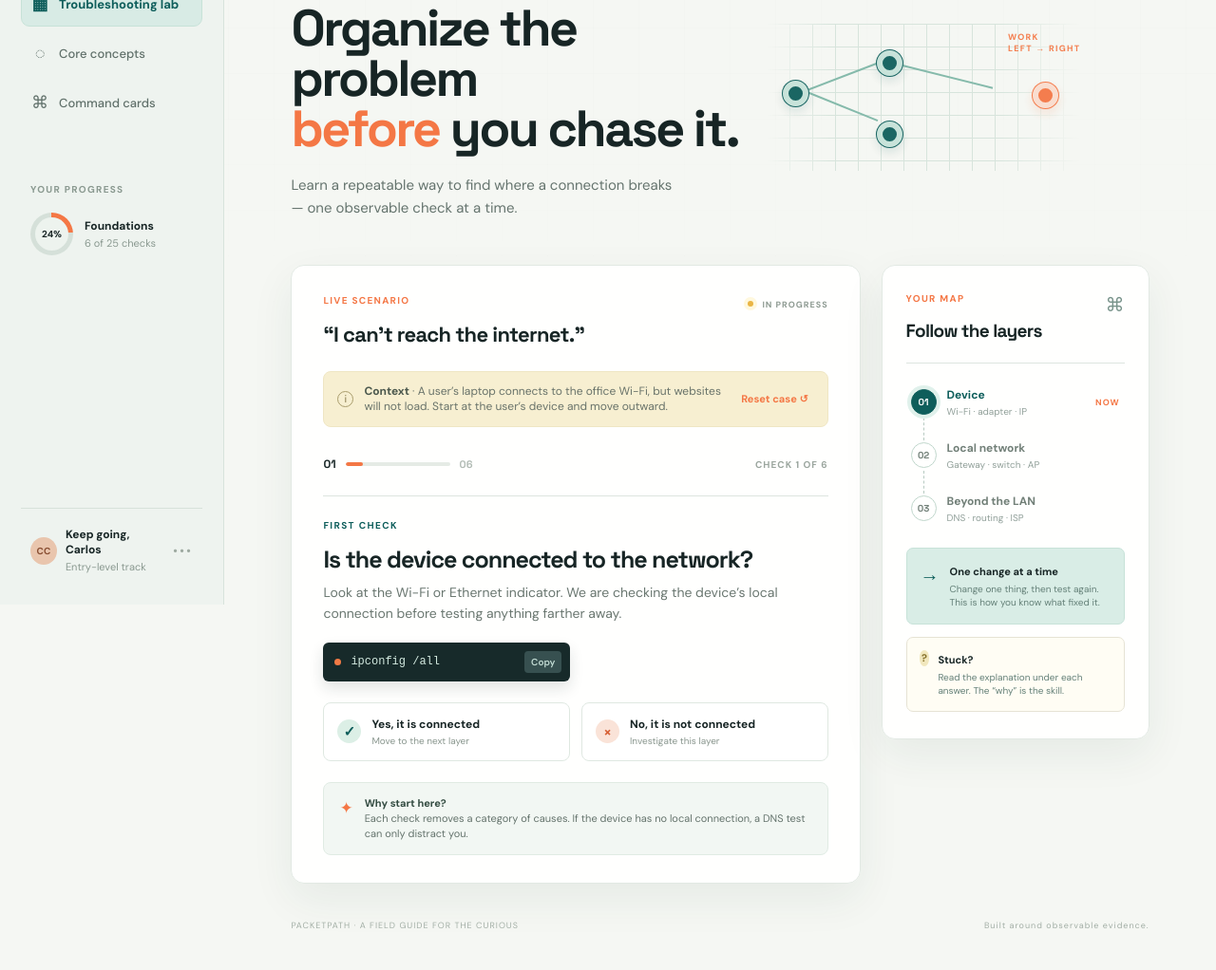
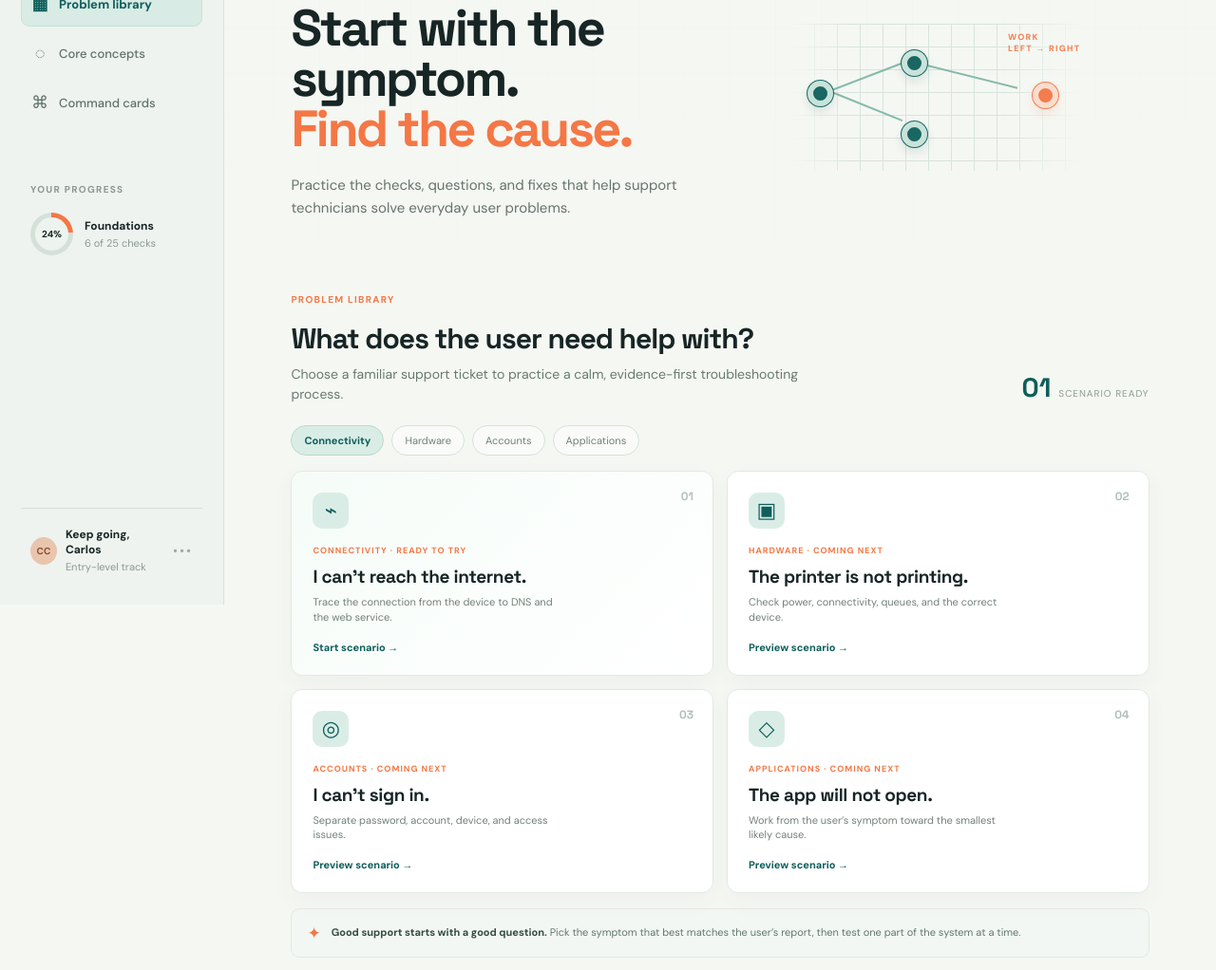
Before and after one commit to ccupa/Troubleshooting-Website, a plain HTML site: page Troubleshooting Website/index.html in a window 1280 px wide. Shown: the part 163-1185 px from the top of the page at 95% size. Drawn offline with Linux system fonts and the light colour scheme.

Commit message:
Add problem dashboard

```diff
--- a/Troubleshooting Website/index.html
+++ b/Troubleshooting Website/index.html
@@ -17,6 +17,7 @@
   <link rel="stylesheet" href="styles.css">
   <link rel="stylesheet" href="dark.css">
   <link rel="stylesheet" href="scenario.css">
+  <link rel="stylesheet" href="library.css">
 </head>
 
 <body>
@@ -29,9 +30,9 @@
     <div class="sidebar-label">LEARNING PATH</div>
 
     <nav>
-      <button class="nav-item active" data-view="lab">
+      <button class="nav-item active" data-view="library">
         <span class="nav-icon">▦</span>
-        Troubleshooting lab
+        Problem library
       </button>
 
       <button class="nav-item" data-view="concepts">
@@ -73,7 +74,7 @@
   <main class="main-shell">
     <header class="topbar">
       <div class="breadcrumb">
-        LEARNING PATH <span>/</span> TROUBLESHOOTING LAB
+        LEARNING PATH <span>/</span> PROBLEM LIBRARY
       </div>
 
       <div class="top-actions">
@@ -97,16 +98,16 @@
 
     <section class="hero">
       <div>
-        <p class="eyebrow">CASE 01 · THE BASICS</p>
+        <p class="eyebrow">ENTRY-LEVEL IT SUPPORT</p>
 
         <h1>
-          Organize the problem<br>
-          <em>before</em> you chase it.
+          Start with the symptom.<br>
+          <em>Find the cause.</em>
         </h1>
 
         <p class="hero-copy">
-          Learn a repeatable way to find where a connection breaks —
-          one observable check at a time.
+          Practice the checks, questions, and fixes that help support
+          technicians solve everyday user problems.
         </p>
       </div>
 
@@ -127,7 +128,90 @@
       </div>
     </section>
 
-    <div id="labView" class="content-grid">
+    <section id="libraryView" class="library-view">
+      <div class="library-intro">
+        <div>
+          <p class="eyebrow">PROBLEM LIBRARY</p>
+
+          <h2>What does the user need help with?</h2>
+
+          <p>
+            Choose a familiar support ticket to practice a calm,
+            evidence-first troubleshooting process.
+          </p>
+        </div>
+
+        <div class="library-count">
+          <strong>01</strong>
+          <span>scenario ready</span>
+        </div>
+      </div>
+
+      <div class="category-row" aria-label="Problem categories">
+        <span class="category-chip active">Connectivity</span>
+        <span class="category-chip">Hardware</span>
+        <span class="category-chip">Accounts</span>
+        <span class="category-chip">Applications</span>
+      </div>
+
+      <div class="problem-grid">
+        <button class="problem-card featured-problem" data-scenario="internet">
+          <span class="problem-number">01</span>
+          <span class="problem-icon">⌁</span>
+          <span class="problem-type">CONNECTIVITY · READY TO TRY</span>
+          <strong>I can’t reach the internet.</strong>
+          <small>
+            Trace the connection from the device to DNS and the web service.
+          </small>
+          <span class="problem-action">Start scenario →</span>
+        </button>
+
+        <button class="problem-card" data-scenario="printer">
+          <span class="problem-number">02</span>
+          <span class="problem-icon">▣</span>
+          <span class="problem-type">HARDWARE · COMING NEXT</span>
+          <strong>The printer is not printing.</strong>
+          <small>
+            Check power, connectivity, queues, and the correct device.
+          </small>
+          <span class="problem-action">Preview scenario →</span>
+        </button>
+
+        <button class="problem-card" data-scenario="account">
+          <span class="problem-number">03</span>
+          <span class="problem-icon">◎</span>
+          <span class="problem-type">ACCOUNTS · COMING NEXT</span>
+          <strong>I can’t sign in.</strong>
+          <small>
+            Separate password, account, device, and access issues.
+          </small>
+          <span class="problem-action">Preview scenario →</span>
+        </button>
+
+        <button class="problem-card" data-scenario="application">
+          <span class="problem-number">04</span>
+          <span class="problem-icon">◇</span>
+          <span class="problem-type">APPLICATIONS · COMING NEXT</span>
+          <strong>The app will not open.</strong>
+          <small>
+            Work from the user’s symptom toward the smallest likely cause.
+          </small>
+          <span class="problem-action">Preview scenario →</span>
+        </button>
+      </div>
+
+      <div class="library-tip">
+        <span>✦</span>
+
+        <p>
+          <strong>Good support starts with a good question.</strong>
+          Pick the symptom that best matches the user’s report, then test one
+          part of the system at a time.
+        </p>
+      </div>
+    </section>
+
+    <div id="labView" class="content-grid hidden">
       <section class="workspace-card">
         <div class="card-top">
           <div>
--- /dev/null
+++ b/Troubleshooting Website/library.css
@@ -0,0 +1,257 @@
+.library-view {
+  padding: 30px 0 80px;
+}
+
+.library-intro {
+  display: flex;
+  justify-content: space-between;
+  align-items: flex-end;
+  margin-bottom: 22px;
+}
+
+.library-intro h2 {
+  font: 700 30px "Space Grotesk";
+  letter-spacing: -1px;
+  margin: 0 0 8px;
+}
+
+.library-intro p:not(.eyebrow) {
+  max-width: 560px;
+  color: #687a70;
+  line-height: 1.5;
+  margin: 0;
+}
+
+.library-count {
+  display: flex;
+  align-items: baseline;
+  gap: 8px;
+  color: #8b9a91;
+}
+
+.library-count strong {
+  font: 700 28px "Space Grotesk";
+  color: #0e5e5b;
+}
+
+.library-count span {
+  font-size: 10px;
+  text-transform: uppercase;
+  letter-spacing: 1px;
+}
+
+.category-row {
+  display: flex;
+  gap: 8px;
+  margin-bottom: 16px;
+}
+
+.category-chip {
+  border: 1px solid #d5e1d9;
+  border-radius: 20px;
+  padding: 8px 13px;
+  color: #718078;
+  font-size: 11px;
+  background: rgba(255, 255, 255, 0.5);
+}
+
+.category-chip.active {
+  background: #d9ede6;
+  border-color: #b9dacb;
+  color: #0e5e5b;
+  font-weight: 700;
+}
+
+.problem-grid {
+  display: grid;
+  grid-template-columns: repeat(2, minmax(0, 1fr));
+  gap: 14px;
+}
+
+.problem-card {
+  position: relative;
+  display: flex;
+  flex-direction: column;
+  align-items: flex-start;
+  min-height: 210px;
+  padding: 22px;
+  background: rgba(255, 255, 255, 0.9);
+  border: 1px solid #e1e9e3;
+  border-radius: 12px;
+  text-align: left;
+  color: #172525;
+  cursor: pointer;
+  box-shadow: 0 8px 25px rgba(31, 67, 53, 0.04);
+  transition: 0.2s;
+}
+
+.problem-card:hover {
+  transform: translateY(-3px);
+  border-color: #a7cdbb;
+  box-shadow: 0 16px 35px rgba(31, 67, 53, 0.1);
+}
+
+.featured-problem {
+  background: linear-gradient(135deg, #f5fcf8, #fff);
+}
+
+.problem-number {
+  position: absolute;
+  top: 18px;
+  right: 20px;
+  color: #b0c0b7;
+  font: 700 12px "Space Grotesk";
+}
+
+.problem-icon {
+  display: grid;
+  place-items: center;
+  width: 38px;
+  height: 38px;
+  margin-bottom: 17px;
+  border-radius: 10px;
+  background: #d9ede6;
+  color: #0e5e5b;
+  font-size: 22px;
+}
+
+.problem-type {
+  color: #f47745;
+  font-size: 9px;
+  letter-spacing: 1px;
+  font-weight: 700;
+  margin-bottom: 9px;
+}
+
+.problem-card strong {
+  font: 700 19px "Space Grotesk";
+  letter-spacing: -0.4px;
+}
+
+.problem-card small {
+  max-width: 270px;
+  color: #718078;
+  line-height: 1.45;
+  font-size: 11px;
+  margin-top: 7px;
+}
+
+.problem-action {
+  margin-top: auto;
+  padding-top: 16px;
+  color: #0e5e5b;
+  font-size: 11px;
+  font-weight: 700;
+}
+
+.library-tip {
+  display: flex;
+  gap: 11px;
+  align-items: center;
+  margin-top: 16px;
+  padding: 14px 16px;
+  border: 1px solid #e0ebe3;
+  border-radius: 9px;
+  background: #f2f7f3;
+  color: #64786d;
+  font-size: 11px;
+}
+
+.library-tip span {
+  color: #f47745;
+  font-size: 17px;
+}
+
+.library-tip p {
+  margin: 0;
+  line-height: 1.45;
+}
+
+.library-tip strong {
+  color: #344c42;
+}
+
+.dark-mode .library-intro p:not(.eyebrow) {
+  color: #a6b8ae;
+}
+
+.dark-mode .library-count strong {
+  color: #67c8b0;
+}
+
+.dark-mode .category-chip {
+  background: #1b2a28;
+  border-color: #38514a;
+  color: #a6b8ae;
+}
+
+.dark-mode .category-chip.active {
+  background: #21433d;
+  border-color: #416258;
+  color: #67c8b0;
+}
+
+.dark-mode .problem-card {
+  background: #1b2a28;
+  border-color: #30443e;
+  color: #edf6f0;
+}
+
+.dark-mode .problem-card:hover {
+  border-color: #67c8b0;
+}
+
+.dark-mode .featured-problem {
+  background: linear-gradient(135deg, #1f3a34, #1b2a28);
+}
+
+.dark-mode .problem-icon {
+  background: #28554b;
+  color: #67c8b0;
+}
+
+.dark-mode .problem-card small {
+  color: #a6b8ae;
+}
+
+.dark-mode .problem-action {
+  color: #67c8b0;
+}
+
+.dark-mode .library-tip {
+  background: #19332f;
+  border-color: #31584d;
+  color: #a9c4b8;
+}
+
+.dark-mode .library-tip strong {
+  color: #edf6f0;
+}
+
+@media (max-width: 620px) {
+  .library-intro {
+    align-items: flex-start;
+    gap: 14px;
+  }
+
+  .library-intro h2 {
+    font-size: 25px;
+  }
+
+  .library-count {
+    flex-direction: column;
+    gap: 0;
+  }
+
+  .problem-grid {
+    grid-template-columns: 1fr;
+  }
+
+  .category-row {
+    overflow: auto;
+  }
+
+  .category-chip {
+    white-space: nowrap;
+  }
+}
```
Also changed, not shown: Troubleshooting Website/js/script.js (+79 -11 lines).
